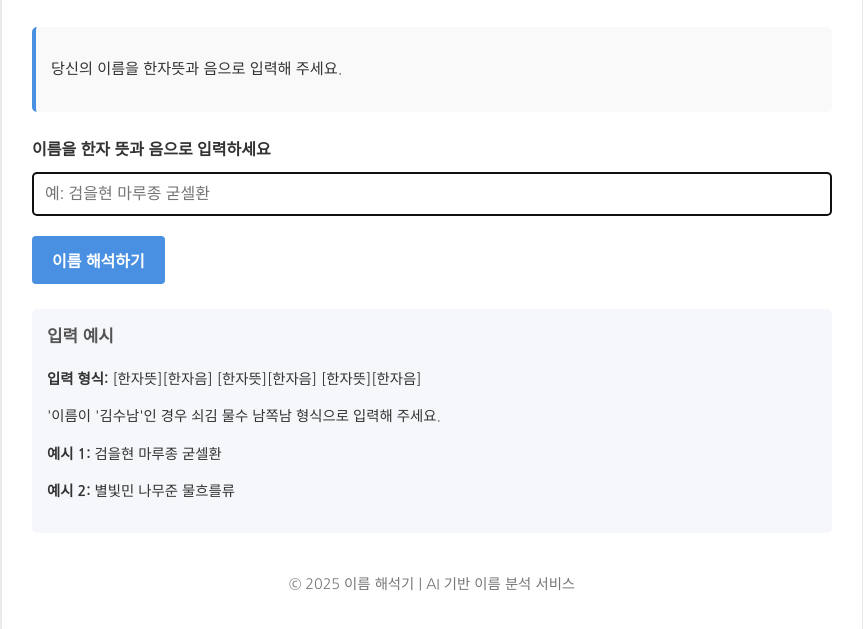
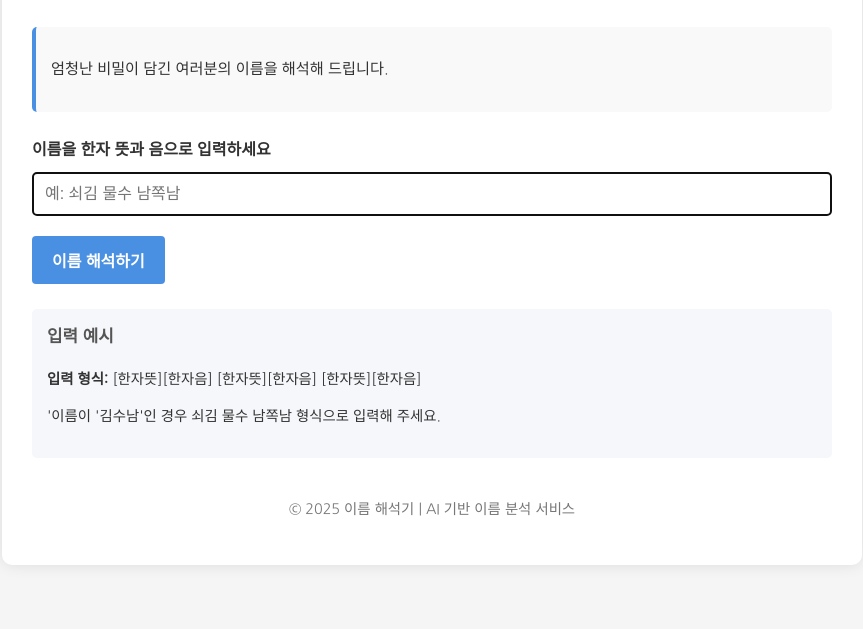
Before and after one commit to tnbk11/name_analyzer, a website: page public/index.html in a window 1280 px wide. Shown: the part 133-762 px from the top of the page, without its empty margins (208-1071 px from the left). Drawn offline with Linux system fonts and the light colour scheme.

Commit message:
Add files via upload

```diff
--- a/public/index.html
+++ b/public/index.html
@@ -13,12 +13,12 @@
         <h1>이름 해석기</h1>
 
         <div class="intro">
-            <p>당신의 이름을 한자뜻과 음으로 입력해 주세요.</p>
+            <p>엄청난 비밀이 담긴 여러분의 이름을 해석해 드립니다.</p>
         </div>
 
         <div class="input-section">
             <label for="nameInput">이름을 한자 뜻과 음으로 입력하세요</label>
-            <input type="text" id="nameInput" placeholder="예: 검을현 마루종 굳셀환" autofocus>
+            <input type="text" id="nameInput" placeholder="예: 쇠김 물수 남쪽남" autofocus>
             <button id="analyzeBtn">이름 해석하기</button>
             <div class="error" id="errorMsg"></div>
         </div>
@@ -41,8 +41,6 @@
             <h3>입력 예시</h3>
             <p><strong>입력 형식:</strong> [한자뜻][한자음] [한자뜻][한자음] [한자뜻][한자음]</p>
             <p>'이름이 '김수남'인 경우 쇠김 물수 남쪽남 형식으로 입력해 주세요.</p>
-            <p><strong>예시 1:</strong> 검을현 마루종 굳셀환</p>
-            <p><strong>예시 2:</strong> 별빛민 나무준 물흐를류</p>
         </div>
 
         <footer>
```
